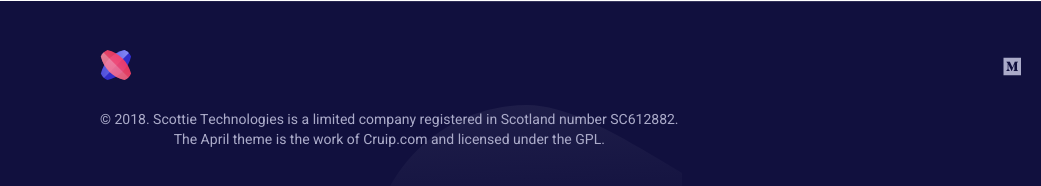
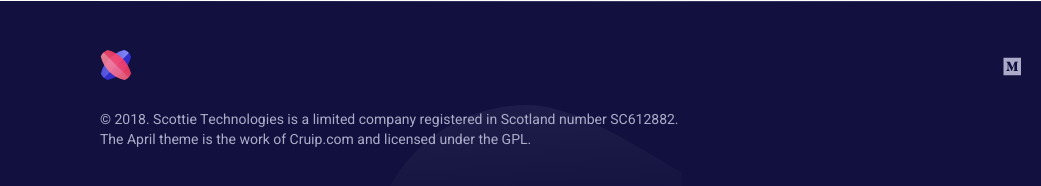
Before and after one commit to agirvan/scottie, a plain HTML site: page index.html in a window 1280 px wide. Shown: the part 2128-2314 px from the top of the page, 0-1041 px from the left. Drawn offline with nearby package versions, Linux system fonts and the light colour scheme.

Commit message:
Update footer

```diff
--- a/index.html
+++ b/index.html
@@ -441,8 +441,8 @@
                             </a>
                         </li>
                     </ul>
-                    <div><center>&copy; 2018. Scottie Technologies is a limited company registered in Scotland number SC612882.<br>
-                    	The April theme is the work of <a href="https://cruip.com" target=_blank>Cruip.com</a> and licensed under the GPL.</center></div>
+                    <div>&copy; 2018. Scottie Technologies is a limited company registered in Scotland number SC612882.<br>
+                    	The April theme is the work of <a href="https://cruip.com" target=_blank>Cruip.com</a> and licensed under the GPL.</div>
                 </div>
             </div>
         </footer>
```
